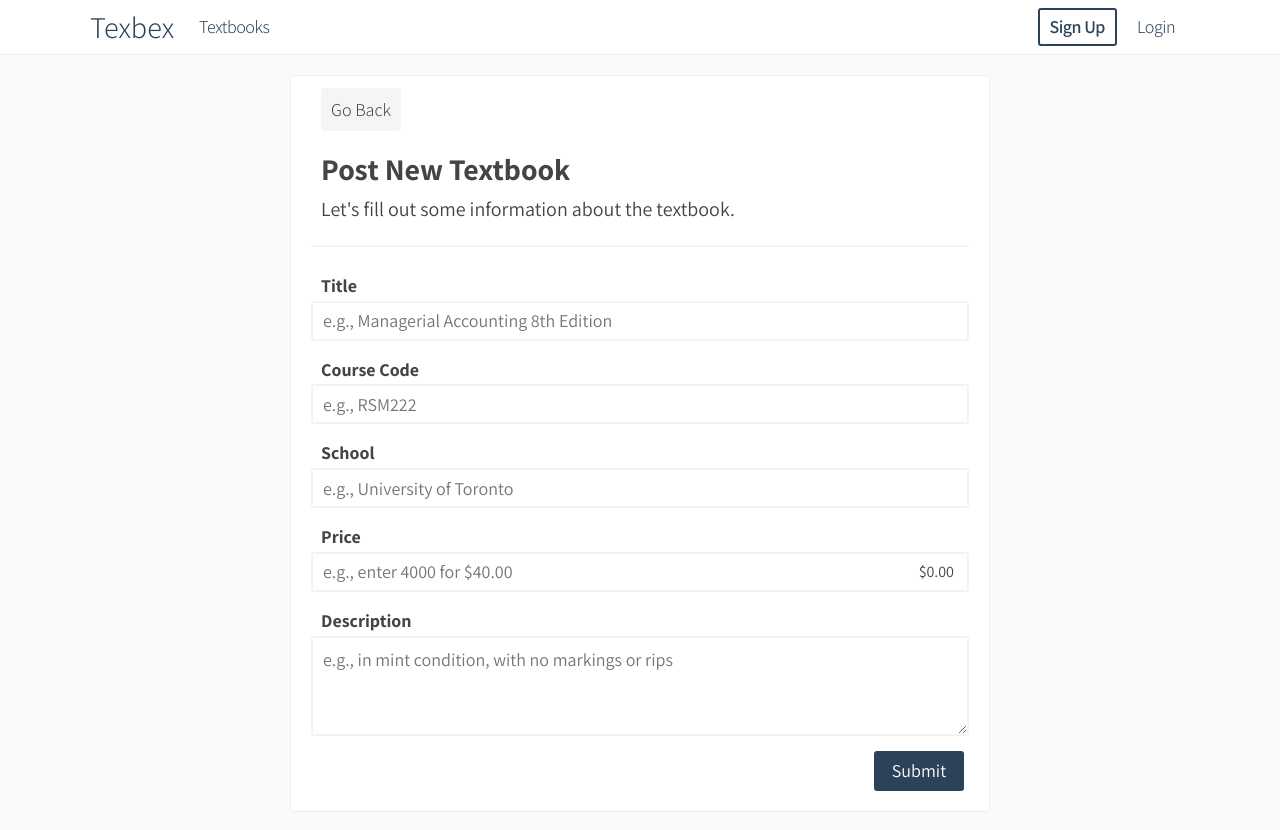
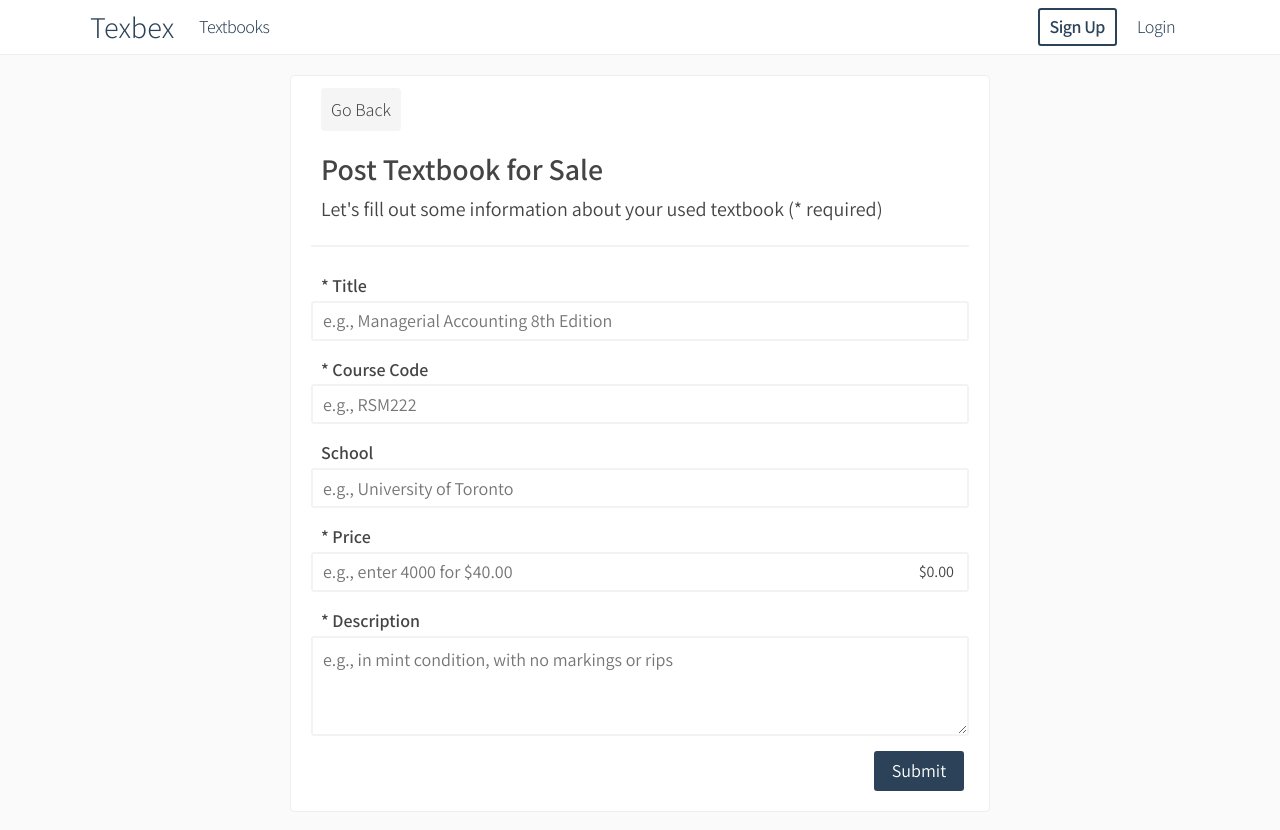
Before and after one commit to mikemklee/texbex-app, a React (Create React App) app in the folder client/: page /postBook in a window 1280 px wide. Built offline with nearby package versions, Linux system fonts and the light colour scheme.

Commit message:
modify labels in PostBook to indicate required fields

```diff
--- a/client/src/components/forms/BookForm.jsx
+++ b/client/src/components/forms/BookForm.jsx
@@ -66,7 +66,7 @@ class BookForm extends Component {
         <TextField
           placeholder="e.g., Managerial Accounting 8th Edition"
           name="title"
-          label="Title"
+          label="* Title"
           value={this.state.title}
           onChange={this.onChange}
           error={errors.title}
@@ -74,7 +74,7 @@ class BookForm extends Component {
         <TextField
           placeholder="e.g., RSM222"
           name="course"
-          label="Course Code"
+          label="* Course Code"
           value={this.state.course}
           onChange={this.onChange}
           error={errors.course}
@@ -90,7 +90,7 @@ class BookForm extends Component {
         <PriceField
           placeholder="e.g., enter 4000 for $40.00"
           name="price"
-          label="Price"
+          label="* Price"
           value={this.state.price}
           onChange={this.onPriceChange}
           error={errors.price}
@@ -98,7 +98,7 @@ class BookForm extends Component {
         <TextAreaField
           placeholder="e.g., in mint condition, with no markings or rips"
           name="description"
-          label="Description"
+          label="* Description"
           value={this.state.description}
           onChange={this.onChange}
           error={errors.description}
--- a/client/src/components/postBook/PostBook.jsx
+++ b/client/src/components/postBook/PostBook.jsx
@@ -11,9 +11,9 @@ class PostBook extends Component {
         <Link to="/books" className="postBook__goback">
           Go Back
         </Link>
-        <h1 className="postBook__title">Post New Textbook</h1>
+        <h1 className="postBook__title">Post Textbook for Sale</h1>
         <h1 className="postBook__subtitle">
-          Let's fill out some information about the textbook.
+          Let's fill out some information about your used textbook (* required)
         </h1>
         <BookForm />
       </div>
--- a/client/src/styles/css/index.css
+++ b/client/src/styles/css/index.css
@@ -233,6 +233,7 @@ footer {
     font-size: 1.6rem; }
   .text__field__label {
     font-size: 1.8rem;
+    font-weight: 600;
     padding-left: 1rem; }
   .text__field__error {
     color: red; }
@@ -265,6 +266,7 @@ footer {
     font-size: 1.6rem; }
   .textarea__label {
     font-size: 1.8rem;
+    font-weight: 600;
     padding-left: 1rem; }
   .textarea__error {
     color: red; }
@@ -301,6 +303,7 @@ footer {
     font-size: 1.6rem; }
   .price__field__label {
     font-size: 1.8rem;
+    font-weight: 600;
     padding-left: 1rem; }
   .price__field__error {
     color: red; }
@@ -541,7 +544,7 @@ footer {
     padding-left: 1rem;
     margin-top: 2rem;
     font-size: 3rem;
-    font-weight: 700; }
+    font-weight: 600; }
   .postBook__subtitle {
     align-self: flex-start;
     padding-left: 1rem;
@@ -751,6 +754,7 @@ footer {
         font-size: 1.6rem; }
       .modalContact__inquiry .textarea__label {
         font-size: 1.8rem;
+        font-weight: 600;
         padding-left: 1rem; }
       .modalContact__inquiry .textarea__error {
         color: red; }
--- a/client/src/styles/scss/_mixins.scss
+++ b/client/src/styles/scss/_mixins.scss
@@ -71,6 +71,7 @@
 
   &__label {
     font-size: 1.8rem;
+    font-weight: 600;
     padding-left: 1rem;
   }
 
--- a/client/src/styles/scss/components/postBook/_PostBook.scss
+++ b/client/src/styles/scss/components/postBook/_PostBook.scss
@@ -16,7 +16,7 @@
     padding-left: 1rem;
     margin-top: 2rem;
     font-size: 3rem;
-    font-weight: 700;
+    font-weight: 600;
   }
 
   &__subtitle {
```
